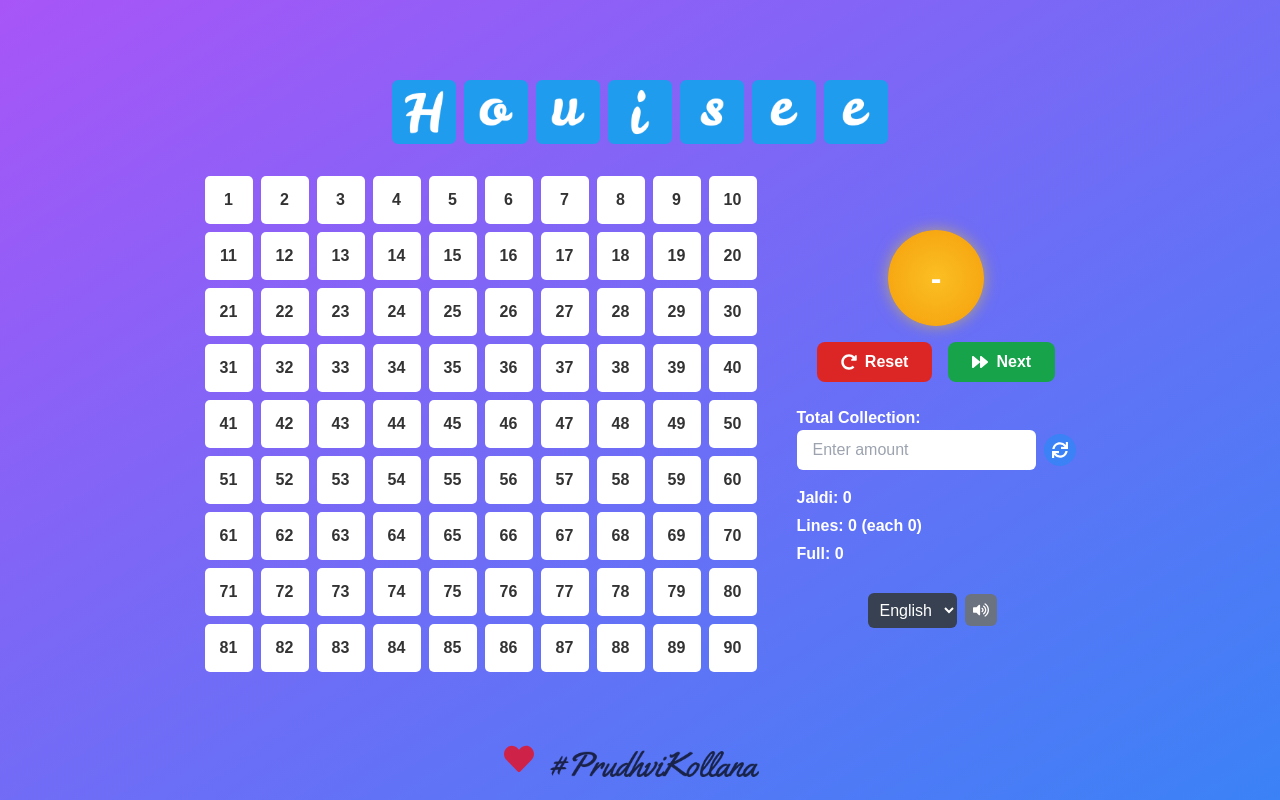
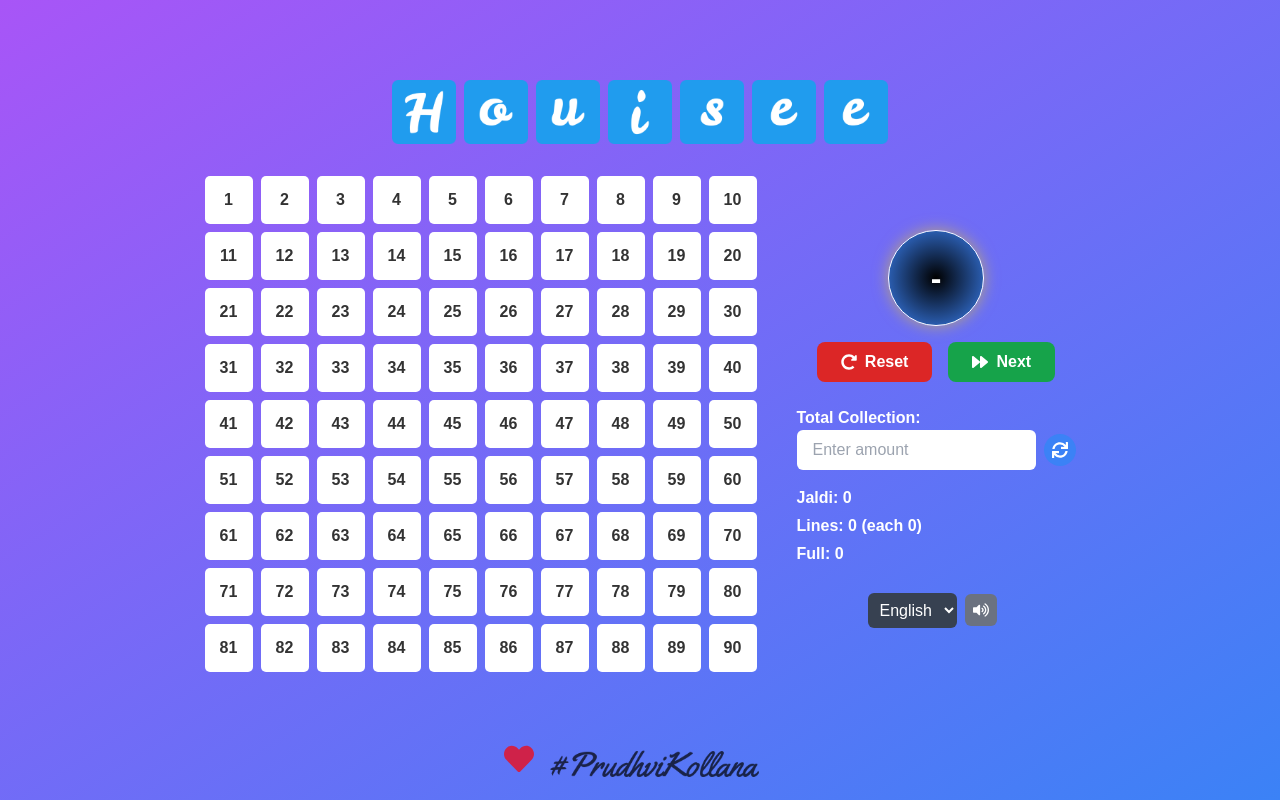
Before and after one commit to prudhvikollanapK/housie, a React (Create React App) app: page / in a window 1280 px wide. Built offline with nearby package versions, Linux system fonts and the light colour scheme.

Commit message:
color change got number & recent numbers

```diff
--- a/src/Housie/HousieGame.css
+++ b/src/Housie/HousieGame.css
@@ -90,7 +90,8 @@
     justify-content: center;
     width: 6rem;
     height: 6rem;
-    background: radial-gradient(circle, #fbbf24, #f59e0b);
+    border: #fff 1px solid;
+    background: radial-gradient(circle, #000, #3b82f6);
     border-radius: 50%;
     box-shadow: 0 0 15px rgba(255, 215, 0, 0.5);
   }
@@ -126,6 +127,7 @@
     justify-content: center;
     background-color: #6366f1;
     color: #fff;
+    border: #fff 1px solid;
     border-radius: 50%;
     box-shadow: 0 4px 8px rgba(0, 0, 0, 0.2);
   }
```
